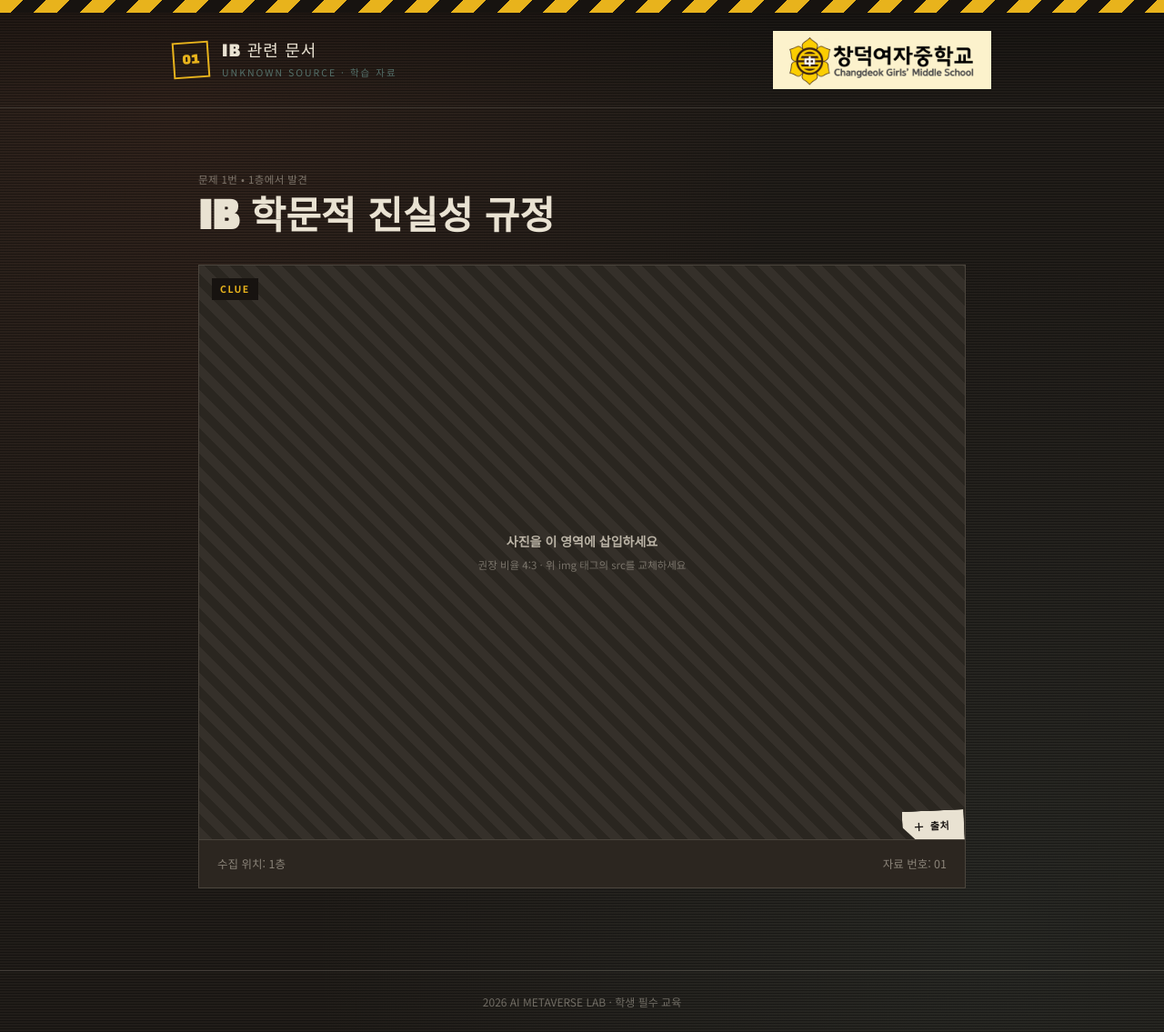
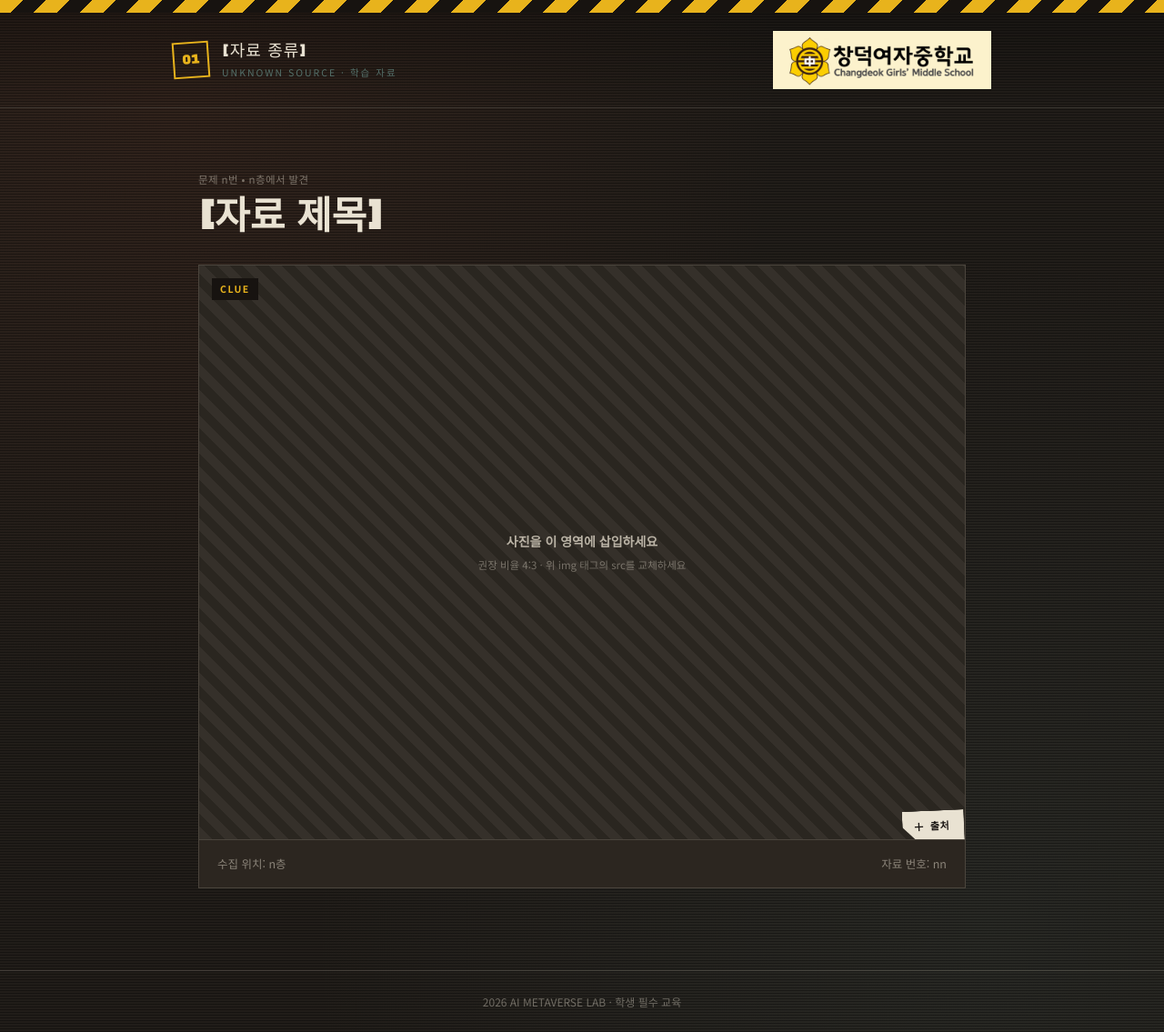
Before and after one commit to lime-kandy/ai-metavese-lab.2026, a plain HTML site: page index.html in a window 1280 px wide. Shown: the whole page at 91% size. Drawn offline with Linux system fonts and the light colour scheme.

Commit message:
Update index.html

```diff
--- a/01/index.html
+++ b/index.html
@@ -3,7 +3,7 @@
 <head>
 <meta charset="UTF-8">
 <meta name="viewport" content="width=device-width, initial-scale=1.0">
-<title>자료 01</title>
+<title>사진 자료 템플릿</title>
 <link rel="preconnect" href="https://fonts.googleapis.com">
 <link rel="preconnect" href="https://fonts.gstatic.com" crossorigin>
 <link href="https://fonts.googleapis.com/css2?family=Black+Han+Sans&family=Noto+Sans+KR:wght@400;500;700;900&display=swap" rel="stylesheet">
@@ -183,7 +183,7 @@
     <div class="brand">
       <div class="brand-mark">01</div>
       <div class="brand-text">
-        <div class="title">IB 관련 문서</div>
+        <div class="title">[자료 종류]</div>
         <div class="sub">UNKNOWN SOURCE · 학습 자료</div>
       </div>
     </div>
@@ -197,9 +197,9 @@
 
     <div class="evidence-head">
       <!-- 소제목: 자료 형식 + 사용 장면을 입력하세요 -->
-      <span class="scene-tag">문제 1번 • 1층에서 발견</span>
+      <span class="scene-tag">문제 n번 • n층에서 발견</span>
       <!-- 메인 제목: 자료의 이름을 입력하세요 -->
-      <h1 class="evidence-title">IB 학문적 진실성 규정</h1>
+      <h1 class="evidence-title">[자료 제목]</h1>
     </div>
 
     <div class="evidence-card">
@@ -215,13 +215,13 @@
 
         <details class="source-fold">
           <summary>출처</summary>
-          <p>IB 홈페이지 | 학문적 진실성 부분에서 발췌</p>
+          <p>[실제 출처 입력]</p>
         </details>
       </div>
 
       <div class="evidence-foot">
-        <span>수집 위치: 1층</span>
-        <span>자료 번호: 01</span>
+        <span>수집 위치: n층</span>
+        <span>자료 번호: nn</span>
       </div>
     </div>
 
```
